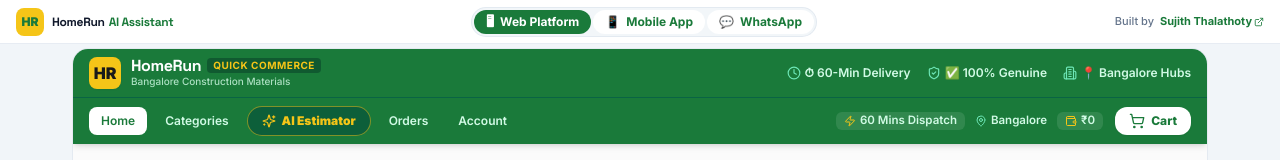
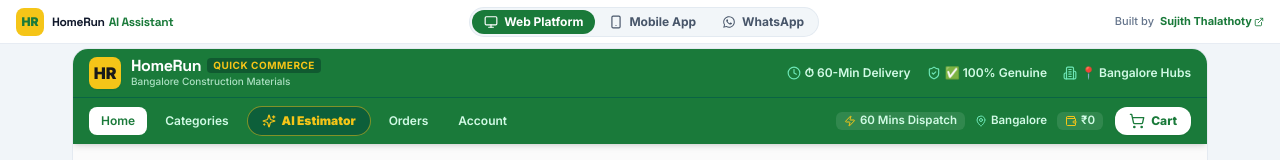
Before and after one commit to Sujithkrys/Homerun-p, a Next.js app: page / in a window 1280 px wide. Shown: the top 160 px of the page. Built offline with nearby package versions, Linux system fonts and the light colour scheme.

Commit message:
fix: remove account cashback card, wire cart on orders and account screens, remove search inner box, and add premium icons in ModeToggle

```diff
--- a/components/MobileApp.tsx
+++ b/components/MobileApp.tsx
@@ -120,6 +120,8 @@
             onNavigateToEstimator={() => onNavigate("ai-estimator")}
             demoOrder={demoOrder}
             variant="mobile"
+            cartCount={cartCount}
+            onOpenCart={() => setIsCartOpen(true)}
           />
         )}
 
@@ -128,6 +130,8 @@
             onBack={() => onNavigate("home")}
             onNavigateToOrders={() => onNavigate("orders")}
             variant="mobile"
+            cartCount={cartCount}
+            onOpenCart={() => setIsCartOpen(true)}
           />
         )}
       </div>
--- a/components/ModeToggle.tsx
+++ b/components/ModeToggle.tsx
@@ -1,6 +1,7 @@
 "use client";
 
 import React from "react";
+import { Monitor, Smartphone } from "lucide-react";
 
 export type DemoMode = "web" | "mobile" | "whatsapp";
 
@@ -28,11 +29,11 @@
           className={`relative flex items-center gap-1.5 px-3 py-1 rounded-full text-xs font-bold transition-all duration-200 cursor-pointer ${
             mode === "web"
               ? "bg-homerun-green text-white shadow-xs"
-              : "bg-white text-homerun-green hover:bg-homerun-green/10"
+              : "text-slate-600 hover:text-homerun-green hover:bg-white/80"
           }`}
           aria-label="Switch to Web Platform Mode"
         >
-          <span>🖥</span>
+          <Monitor className="w-3.5 h-3.5 shrink-0" />
           <span>Web Platform</span>
           {cartItemCount > 0 && mode !== "web" && (
             <span className="ml-0.5 inline-flex items-center justify-center px-1.5 py-0.2 text-[10px] font-black bg-homerun-yellow text-slate-900 rounded-full">
@@ -48,11 +49,11 @@
           className={`relative flex items-center gap-1.5 px-3 py-1 rounded-full text-xs font-bold transition-all duration-200 cursor-pointer ${
             mode === "mobile"
               ? "bg-homerun-green text-white shadow-xs"
-              : "bg-white text-homerun-green hover:bg-homerun-green/10"
+              : "text-slate-600 hover:text-homerun-green hover:bg-white/80"
           }`}
           aria-label="Switch to Mobile App Mode"
         >
-          <span>📱</span>
+          <Smartphone className="w-3.5 h-3.5 shrink-0" />
           <span>Mobile App</span>
           {cartItemCount > 0 && mode !== "mobile" && (
             <span className="ml-0.5 inline-flex items-center justify-center px-1.5 py-0.2 text-[10px] font-black bg-homerun-yellow text-slate-900 rounded-full">
@@ -68,11 +69,14 @@
           className={`relative flex items-center gap-1.5 px-3 py-1 rounded-full text-xs font-bold transition-all duration-200 cursor-pointer ${
             mode === "whatsapp"
               ? "bg-homerun-green text-white shadow-xs"
-              : "bg-white text-homerun-green hover:bg-homerun-green/10"
+              : "text-slate-600 hover:text-homerun-green hover:bg-white/80"
           }`}
           aria-label="Switch to WhatsApp Mode"
         >
-          <span>💬</span>
+          <svg viewBox="0 0 24 24" className="w-3.5 h-3.5 shrink-0 fill-current" fill="currentColor">
+            <path d="M12.04 2c-5.46 0-9.91 4.45-9.91 9.91 0 1.75.46 3.45 1.32 4.95L2.05 22l5.25-1.38c1.45.79 3.08 1.21 4.74 1.21 5.46 0 9.91-4.45 9.91-9.91 0-2.65-1.03-5.14-2.9-7.01A9.816 9.816 0 0012.04 2zm0 18.15c-1.49 0-2.95-.4-4.23-1.16l-.3-.18-3.14.82.84-3.06-.2-.31a8.19 8.19 0 01-1.26-4.35c0-4.54 3.69-8.24 8.24-8.24 2.2 0 4.27.86 5.82 2.42a8.18 8.18 0 012.41 5.83c.01 4.54-3.69 8.23-8.23 8.23z"/>
+            <path d="M16.5 13.7c-.24-.12-1.44-.71-1.66-.79-.22-.08-.38-.12-.54.12s-.63.79-.77.95c-.14.16-.28.18-.52.06-.24-.12-1.01-.37-1.92-1.19-.71-.63-1.19-1.41-1.33-1.65-.14-.24-.01-.37.11-.49.11-.11.24-.28.36-.42.12-.14.16-.24.24-.4.08-.16.04-.3-.02-.42s-.54-1.3-.74-1.78c-.2-.47-.4-.41-.54-.42l-.46-.01c-.16 0-.42.06-.64.3-.22.24-.84.82-.84 2s.86 2.32.98 2.48c.12.16 1.7 2.6 4.12 3.64.58.25 1.03.4 1.38.51.58.18 1.11.16 1.53.1.47-.07 1.44-.59 1.64-1.16.2-.57.2-1.06.14-1.16-.06-.1-.22-.16-.46-.28z" />
+          </svg>
           <span>WhatsApp</span>
           {cartItemCount > 0 && mode !== "whatsapp" && (
             <span className="ml-0.5 inline-flex items-center justify-center px-1.5 py-0.2 text-[10px] font-black bg-homerun-yellow text-slate-900 rounded-full">
--- a/components/WebPlatform.tsx
+++ b/components/WebPlatform.tsx
@@ -167,6 +167,8 @@
             onNavigateToEstimator={() => onNavigate("ai-estimator")}
             demoOrder={demoOrder}
             variant="web"
+            cartCount={cartCount}
+            onOpenCart={() => setIsSidebarCartOpen(true)}
           />
         )}
 
@@ -175,6 +177,8 @@
             onBack={() => onNavigate("home")}
             onNavigateToOrders={() => onNavigate("orders")}
             variant="web"
+            cartCount={cartCount}
+            onOpenCart={() => setIsSidebarCartOpen(true)}
           />
         )}
 
--- a/components/screens/AccountScreen.tsx
+++ b/components/screens/AccountScreen.tsx
@@ -183,29 +183,6 @@
             </button>
           ))}
         </div>
-
-        {/* HomeRun Cash Card (Opens Wallet Overlay) */}
-        <div
-          onClick={() => setIsWalletOpen(true)}
-          className="rounded-xl bg-linear-to-r from-[#1a5c2d] to-[#0d3d1c] p-3.5 text-white flex items-center justify-between cursor-pointer shadow-xs hover:shadow-md transition-shadow"
-        >
-          <div className="flex items-center gap-2.5">
-            <div className="w-8 h-8 rounded-lg bg-white/15 flex items-center justify-center text-[#f5c518]">
-              <Wallet className="w-4 h-4" />
-            </div>
-            <div>
-              <span className="font-bold text-xs block">HomeRun Cash</span>
-              <span className="text-[10px] text-emerald-200">
-                Earn cashback on every site order
-              </span>
-            </div>
-          </div>
-
-          <div className="flex items-center gap-1">
-            <span className="font-mono font-black text-sm text-[#f5c518]">₹0</span>
-            <ChevronRight className="w-4 h-4 text-emerald-300" />
-          </div>
-        </div>
       </div>
     </div>
   );
--- a/components/screens/HomeScreen.tsx
+++ b/components/screens/HomeScreen.tsx
@@ -111,7 +111,15 @@
                   ? `Search for ${ROTATING_SEARCH_TERMS[termIndex]}...`
                   : ""
               }
-              className="w-full text-xs font-semibold text-[#1a1a1a] placeholder:text-[#888888] placeholder:font-normal focus:outline-hidden bg-transparent"
+              style={{
+                border: "none",
+                outline: "none",
+                boxShadow: "none",
+                background: "transparent",
+                appearance: "none",
+                WebkitAppearance: "none",
+              }}
+              className="w-full border-none outline-none ring-0 focus:ring-0 focus:outline-none shadow-none text-xs font-semibold text-[#1a1a1a] placeholder:text-[#888888] placeholder:font-normal bg-transparent"
             />
             {searchQuery.length > 0 ? (
               <button
```
